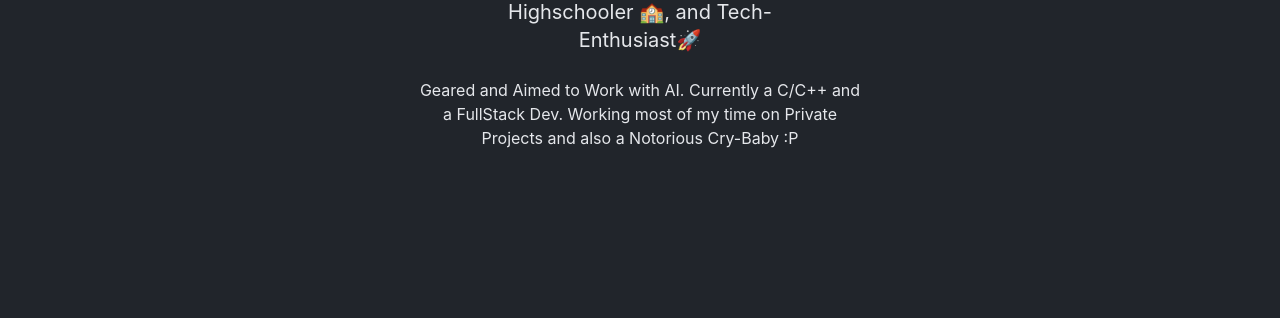
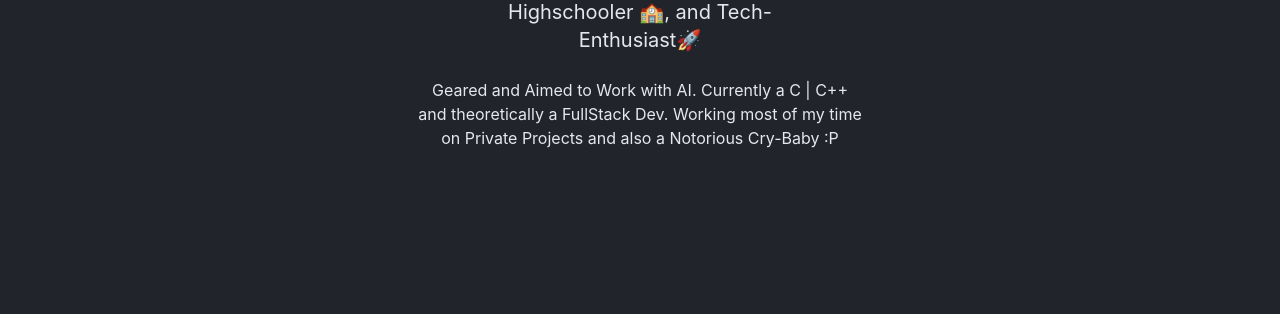
Before and after one commit to OPstriker/opstriker.github.io, a Next.js app: page / in a window 1280 px wide. Shown: the part 486-804 px from the top of the page. Built offline with nearby package versions, Linux system fonts and the light colour scheme.

Commit message:
Mini Update

```diff
--- a/pages/index.js
+++ b/pages/index.js
@@ -12,7 +12,7 @@ export default function Home() {
         <meta name="description" content="Generated by create next app" />
         <link rel="icon" href="/favicon.ico" />
       </Head>
-      <main className="bg-white px-5 md:px-20 lg:px-30 dark:bg-op_bg transition-colors duration-300">
+      <main className="bg-op_lt_bg px-5 md:px-20 lg:px-30 dark:bg-op_bg transition-colors duration-300">
         <section className='min-h-screen'>
           <nav className='pt-10 mb-10 flex justify-between'>
             <h1 className="text-2xl dark:text-gray-200 pt-2">Welcome!</h1>
@@ -39,14 +39,9 @@ export default function Home() {
               A Self-Taught Dev 👨‍💻, Highschooler 🏫, and Tech-Enthusiast🚀
             </h3>
             <p className="py-2 dark:text-gray-200 max-w-md mx-auto">
-              Geared and Aimed to Work with AI. Currently a C/C++ and a FullStack Dev. Working most of my time on Private Projects and also a Notorious Cry-Baby :P
+              Geared and Aimed to Work with AI. Currently a C | C++ and theoretically a FullStack Dev.
+              Working most of my time on Private Projects and also a Notorious Cry-Baby :P
             </p>
-          </div>
-        </section>
-        {/* Projects Page */}
-        <section>
-          <div className="text-2xl dark:text-gray-200">
-            My Projects
           </div>
         </section>
       </main>
--- a/styles/globals.css
+++ b/styles/globals.css
@@ -18,3 +18,23 @@ a {
 * {
   box-sizing: border-box;
 }
+
+/* ===== Scrollbar CSS ===== */
+  /* Firefox */
+  * {
+    scrollbar-width: auto;
+    scrollbar-color: #21252B;
+  }
+
+  /* Chrome, Edge, and Safari */
+  *::-webkit-scrollbar {
+    width: 8px;
+  }
+
+  *::-webkit-scrollbar-track {
+    background: #2e3239;
+  }
+
+  *::-webkit-scrollbar-thumb {
+    background-color:#1b1d22;
+  }
--- a/tailwind.config.js
+++ b/tailwind.config.js
@@ -9,7 +9,8 @@ module.exports = {
     extend: {
       colors: {
         github_bg: "#24292D",
-        op_bg: "#21252B"
+        op_bg: "#21252B",
+        op_lt_bg: "#DEE4E7"
       },
     },
   },
```
